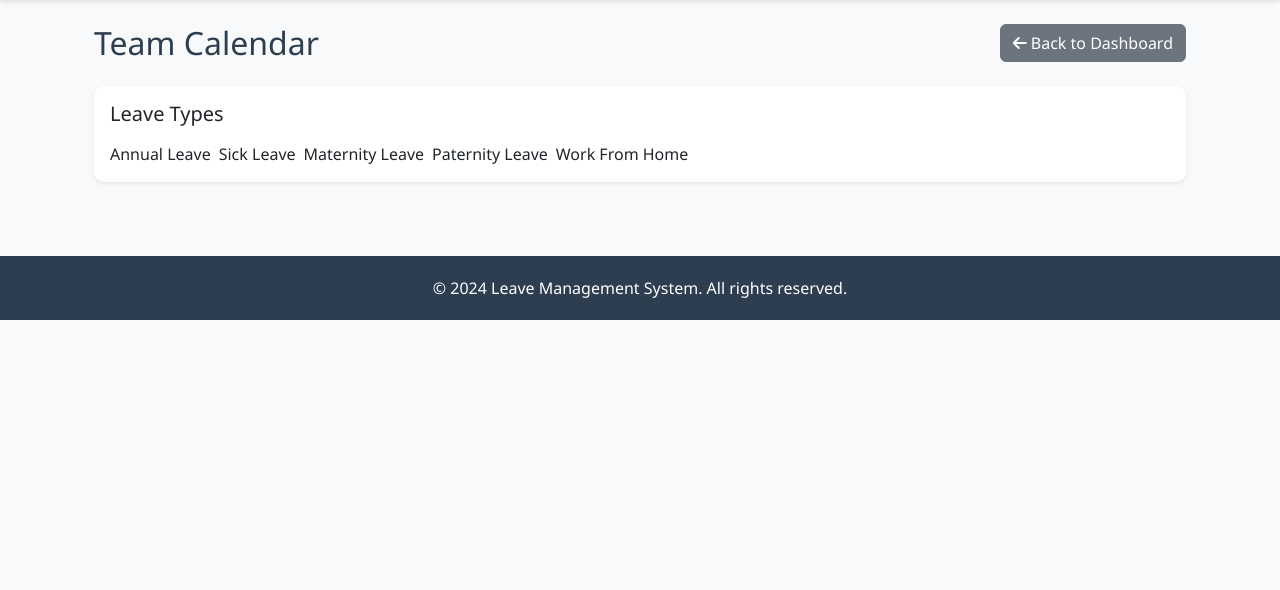
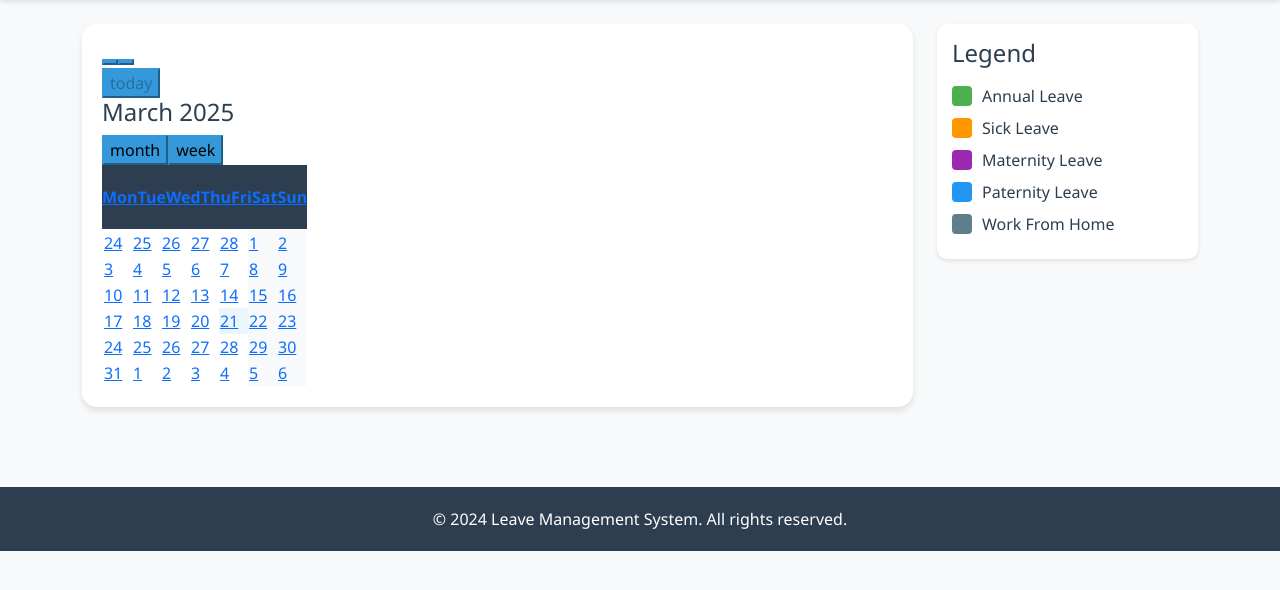
Before and after one commit to waihong97/leave-management-system, a Flask app: page /calendar in a window 1280 px wide. Shown: the part 56-646 px from the top of the page. Run offline with Flask 3, Linux system fonts and the light colour scheme; a user stored in the database is signed in; data that the repository does not hold is empty; some libraries are stand-ins or nearby versions.

Commit message:
Update calendar view with improved UI and functionality

```diff
--- a/templates/calendar.html
+++ b/templates/calendar.html
@@ -1,223 +1,175 @@
 {% extends "base.html" %}
 
-{% block head %}
+{% block extra_css %}
 <!-- FullCalendar CSS -->
-<link href='https://cdn.jsdelivr.net/npm/fullcalendar@5.11.3/main.min.css' rel='stylesheet' />
+<link href='https://cdn.jsdelivr.net/npm/@fullcalendar/core@6.1.10/main.min.css' rel='stylesheet' />
 <style>
-    .fc {
+    .calendar-container {
         background: white;
         padding: 20px;
-        border-radius: 8px;
-        box-shadow: 0 0 10px rgba(0,0,0,0.1);
+        border-radius: 15px;
+        box-shadow: 0 4px 6px rgba(0,0,0,0.1);
+        margin-bottom: 30px;
     }
-    .fc-toolbar-title {
-        font-size: 1.5em !important;
-        font-weight: 600 !important;
+
+    .fc {
+        max-width: 100%;
+        background: white;
     }
-    .fc-button {
-        background-color: #4CAF50 !important;
-        border-color: #4CAF50 !important;
+
+    .fc .fc-toolbar-title {
+        font-size: 1.5em;
+        color: var(--primary-color);
     }
-    .fc-button:hover {
-        background-color: #45a049 !important;
-        border-color: #45a049 !important;
+
+    .fc .fc-button-primary {
+        background-color: var(--secondary-color);
+        border-color: var(--secondary-color);
+        transition: all 0.3s ease;
     }
-    .fc-button-active {
-        background-color: #357abd !important;
-        border-color: #357abd !important;
+
+    .fc .fc-button-primary:hover {
+        background-color: #2980b9;
+        border-color: #2980b9;
+        transform: translateY(-2px);
     }
+
     .fc-event {
+        border-radius: 4px;
+        padding: 2px 5px;
+        margin: 1px 0;
         cursor: pointer;
         transition: transform 0.2s;
     }
+
     .fc-event:hover {
         transform: scale(1.02);
     }
-    .legend-box {
+
+    .legend {
+        background: white;
+        padding: 15px;
+        border-radius: 10px;
+        box-shadow: 0 2px 4px rgba(0,0,0,0.1);
+    }
+
+    .legend-item {
+        display: flex;
+        align-items: center;
+        margin-bottom: 8px;
+    }
+
+    .legend-color {
         width: 20px;
         height: 20px;
         border-radius: 4px;
-        margin-right: 8px;
-        box-shadow: 0 2px 4px rgba(0,0,0,0.1);
+        margin-right: 10px;
     }
-    .legend-item {
-        padding: 8px 16px;
-        border-radius: 4px;
-        background: #f8f9fa;
-        margin: 4px;
-        display: inline-flex;
-        align-items: center;
+
+    .fc-day-today {
+        background-color: rgba(52, 152, 219, 0.1) !important;
     }
-    .calendar-container {
-        background: #f8f9fa;
-        padding: 20px;
-        border-radius: 12px;
-        margin-top: 20px;
-    }
-    .fc-day-today {
-        background-color: #e8f5e9 !important;
-    }
-    .fc-event-time {
-        display: none;
-    }
-    .fc-event-title {
-        font-weight: 500;
-    }
-    .fc-daygrid-day.fc-day-today {
-        background-color: #e8f5e9 !important;
-    }
-    .fc-timegrid-slot.fc-timegrid-slot-labels {
+
+    .fc-day-sat, .fc-day-sun {
         background-color: #f8f9fa;
     }
-    .fc-timegrid-slot {
-        height: 3em !important;
+
+    .fc th {
+        padding: 10px 0;
+        background-color: var(--primary-color);
+        color: white;
     }
 </style>
 {% endblock %}
 
 {% block content %}
-<div class="container-fluid mt-4">
 <div class="row">
-        <div class="col-md-12 mb-4">
-            <div class="d-flex justify-content-between align-items-center">
-                <h2 class="mb-0">Team Calendar</h2>
-                <div class="btn-group">
-                    <a href="{{ url_for('dashboard') }}" class="btn btn-secondary">
-                        <i class="fas fa-arrow-left"></i> Back to Dashboard
-                    </a>
+    <div class="col-md-9">
+        <div class="calendar-container">
+            <div id="calendar"></div>
         </div>
     </div>
-        </div>
-    </div>
-
-    <!-- Calendar Legend -->
-    <div class="row mb-4">
-        <div class="col-md-12">
-            <div class="card shadow-sm">
-                <div class="card-body">
-                    <h5 class="card-title mb-3">Leave Types</h5>
-                    <div class="d-flex flex-wrap gap-2">
+    <div class="col-md-3">
+        <div class="legend">
+            <h4 class="mb-3">Legend</h4>
             <div class="legend-item">
-                            <div class="legend-box" style="background-color: #4CAF50;"></div>
+                <div class="legend-color" style="background-color: #4CAF50;"></div>
                 <span>Annual Leave</span>
             </div>
             <div class="legend-item">
-                            <div class="legend-box" style="background-color: #FF9800;"></div>
+                <div class="legend-color" style="background-color: #FF9800;"></div>
                 <span>Sick Leave</span>
             </div>
             <div class="legend-item">
-                            <div class="legend-box" style="background-color: #9C27B0;"></div>
+                <div class="legend-color" style="background-color: #9C27B0;"></div>
                 <span>Maternity Leave</span>
             </div>
             <div class="legend-item">
-                            <div class="legend-box" style="background-color: #2196F3;"></div>
+                <div class="legend-color" style="background-color: #2196F3;"></div>
                 <span>Paternity Leave</span>
             </div>
             <div class="legend-item">
-                            <div class="legend-box" style="background-color: #607D8B;"></div>
+                <div class="legend-color" style="background-color: #607D8B;"></div>
                 <span>Work From Home</span>
-                        </div>
-                    </div>
-                </div>
-            </div>
-        </div>
-    </div>
-
-    <!-- Calendar -->
-    <div class="row">
-        <div class="col-md-12">
-            <div class="calendar-container">
-                <div id="calendar"></div>
             </div>
         </div>
     </div>
 </div>
 
 <!-- Event Details Modal -->
-<div class="modal fade" id="eventModal" tabindex="-1" aria-labelledby="eventModalLabel" aria-hidden="true">
+<div class="modal fade" id="eventModal" tabindex="-1">
     <div class="modal-dialog">
         <div class="modal-content">
             <div class="modal-header">
-                <h5 class="modal-title" id="eventModalLabel">Event Details</h5>
-                <button type="button" class="btn-close" data-bs-dismiss="modal" aria-label="Close"></button>
+                <h5 class="modal-title">Event Details</h5>
+                <button type="button" class="btn-close" data-bs-dismiss="modal"></button>
             </div>
             <div class="modal-body">
-                <div id="eventDetails"></div>
+                <p id="eventDetails"></p>
             </div>
         </div>
     </div>
 </div>
 {% endblock %}
 
-{% block scripts %}
+{% block extra_js %}
 <!-- FullCalendar JS -->
-<script src='https://cdn.jsdelivr.net/npm/fullcalendar@5.11.3/main.min.js'></script>
+<script src='https://cdn.jsdelivr.net/npm/@fullcalendar/core@6.1.10/main.min.js'></script>
+<script src='https://cdn.jsdelivr.net/npm/@fullcalendar/daygrid@6.1.10/main.min.js'></script>
+<script src='https://cdn.jsdelivr.net/npm/@fullcalendar/interaction@6.1.10/main.min.js'></script>
 <script>
 document.addEventListener('DOMContentLoaded', function() {
     var calendarEl = document.getElementById('calendar');
+    var eventModal = new bootstrap.Modal(document.getElementById('eventModal'));
+
     var calendar = new FullCalendar.Calendar(calendarEl, {
         initialView: 'dayGridMonth',
         headerToolbar: {
             left: 'prev,next today',
             center: 'title',
-            right: 'dayGridMonth,timeGridWeek,timeGridDay'
+            right: 'dayGridMonth,dayGridWeek'
         },
-        events: {{ events|tojson|safe }},
+        events: {{ events | tojson | safe }},
+        eventClick: function(info) {
+            document.getElementById('eventDetails').textContent = info.event.title;
+            eventModal.show();
+        },
         eventDidMount: function(info) {
-            // Add tooltip
             info.el.title = info.event.title;
         },
+        weekends: true,
+        displayEventTime: false,
+        firstDay: 1, // Monday
         height: 'auto',
-        eventTimeFormat: {
-            hour: '2-digit',
-            minute: '2-digit',
-            meridiem: false
-        },
-        displayEventTime: false,
-        firstDay: 1, // Start week on Monday
-        weekNumbers: true,
-        weekText: 'W',
-        allDaySlot: true,
-        nowIndicator: true,
+        slotMinTime: '09:00:00',
+        slotMaxTime: '18:00:00',
         businessHours: {
-            daysOfWeek: [1, 2, 3, 4, 5], // Monday - Friday
+            daysOfWeek: [1, 2, 3, 4, 5],
             startTime: '09:00',
-            endTime: '17:00',
-        },
-        slotMinTime: '08:00:00',
-        slotMaxTime: '18:00:00',
-        expandRows: true,
-        stickyHeaderDates: true,
-        dayMaxEvents: true,
-        eventClick: function(info) {
-            // Show event details in modal
-            const modal = new bootstrap.Modal(document.getElementById('eventModal'));
-            const eventDetails = document.getElementById('eventDetails');
-            eventDetails.innerHTML = `
-                <div class="mb-3">
-                    <strong>Title:</strong> ${info.event.title}
-                </div>
-                <div class="mb-3">
-                    <strong>Start:</strong> ${info.event.start.toLocaleDateString()}
-                </div>
-                <div class="mb-3">
-                    <strong>End:</strong> ${info.event.end.toLocaleDateString()}
-                </div>
-                <div class="mb-3">
-                    <strong>Type:</strong> ${info.event.title.split(' - ')[1]}
-                </div>
-            `;
-            modal.show();
-        },
-        viewDidMount: function(arg) {
-            // Add custom classes to today's date
-            const today = calendar.getDate();
-            const todayCell = document.querySelector(`.fc-day[data-date="${today.toISOString().split('T')[0]}"]`);
-            if (todayCell) {
-                todayCell.classList.add('fc-day-today');
-            }
+            endTime: '18:00',
         }
     });
+
     calendar.render();
 });
 </script>
```
Lines whose indentation alone changed are shown as unchanged.
